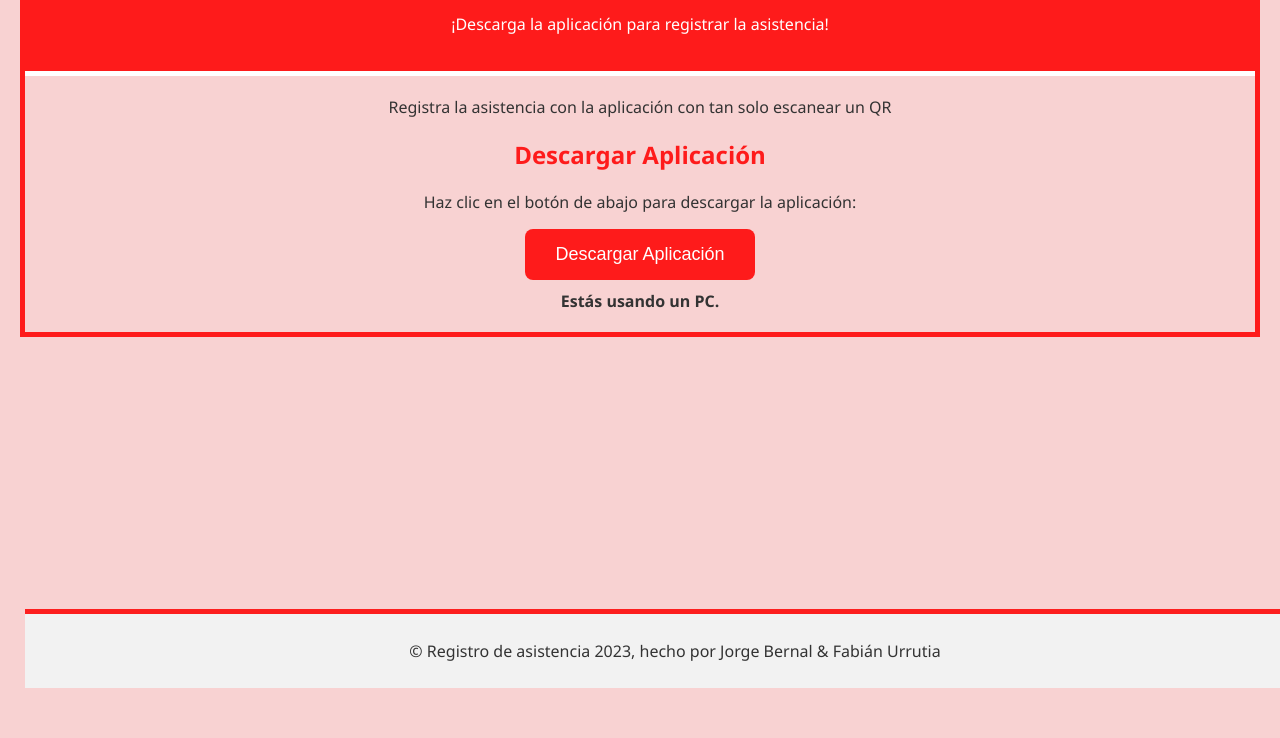
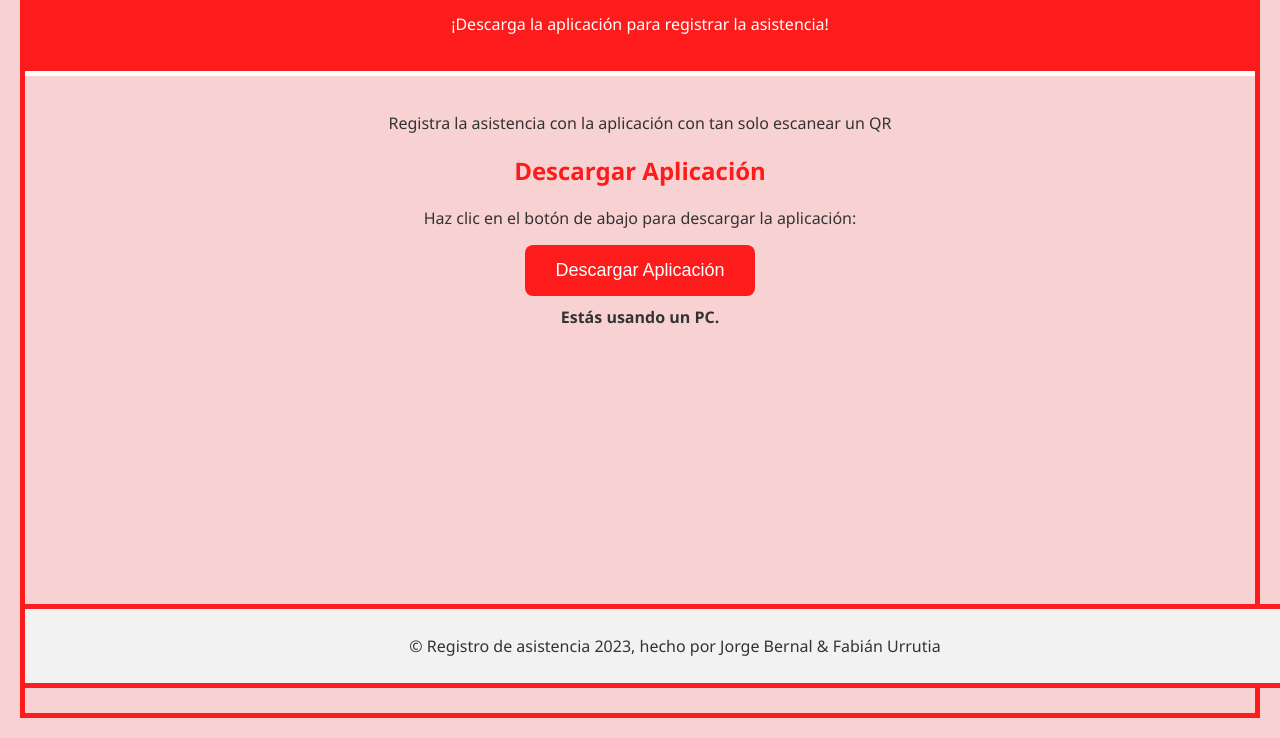
Before and after one commit to Chuboni/Chuboni.github.io, a plain HTML site: page index.html in a window 1280 px wide. Shown: the part 112-850 px from the top of the page. Before the commit the page ends 800 px from the top, so only its background shows below. Drawn offline with Linux system fonts and the light colour scheme.

Commit message:
Update index.html

```diff
--- a/index.html
+++ b/index.html
@@ -6,7 +6,7 @@
     <title>Registro de Asistencia</title>
     <link rel="stylesheet" type="text/css" href="styles.css">
 </head>
-<body>
+<body style="display: flex; flex-direction: column; min-height: 100vh;">
     <header>
         <h1>Registro de Asistencia</h1>
         <p>¡Descarga la aplicación para registrar la asistencia!</p>
@@ -14,9 +14,6 @@
 
     <main>
         <p>Registra la asistencia con la aplicación con tan solo escanear un QR</p>
-
-
-
         <h2>Descargar Aplicación</h2>
         <p>Haz clic en el botón de abajo para descargar la aplicación:</p>
         <a href="apk/app-debug.apk" id="downloadButton">
@@ -25,9 +22,11 @@
         <p class="device-message" id="deviceMessage"></p>
     </main>
 
-    <footer>
-        <p>&copy; Registro de asistencia 2023, hecho por Jorge Bernal & Fabián Urrutia</p>
-    </footer>
+    <footer-container style="margin-top: auto;">
+        <footer style="border-top: 5px solid #ff0000de; border-bottom: 5px solid #ff0000de;">
+            <p>&copy; Registro de asistencia 2023, hecho por Jorge Bernal & Fabián Urrutia</p>
+        </footer>
+    </footer-container>
 
     <script src="logic.js"></script>
 </body>
```
